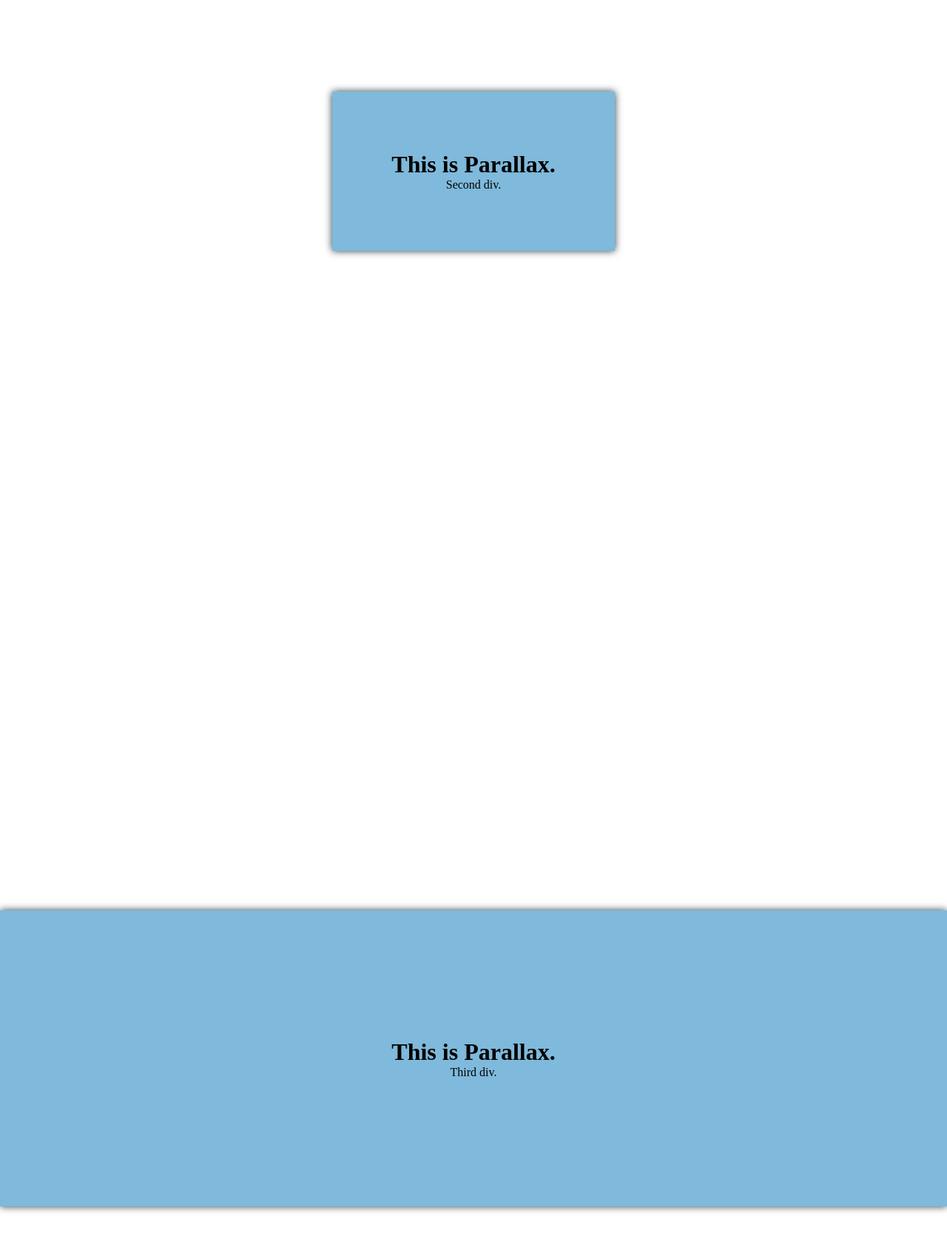
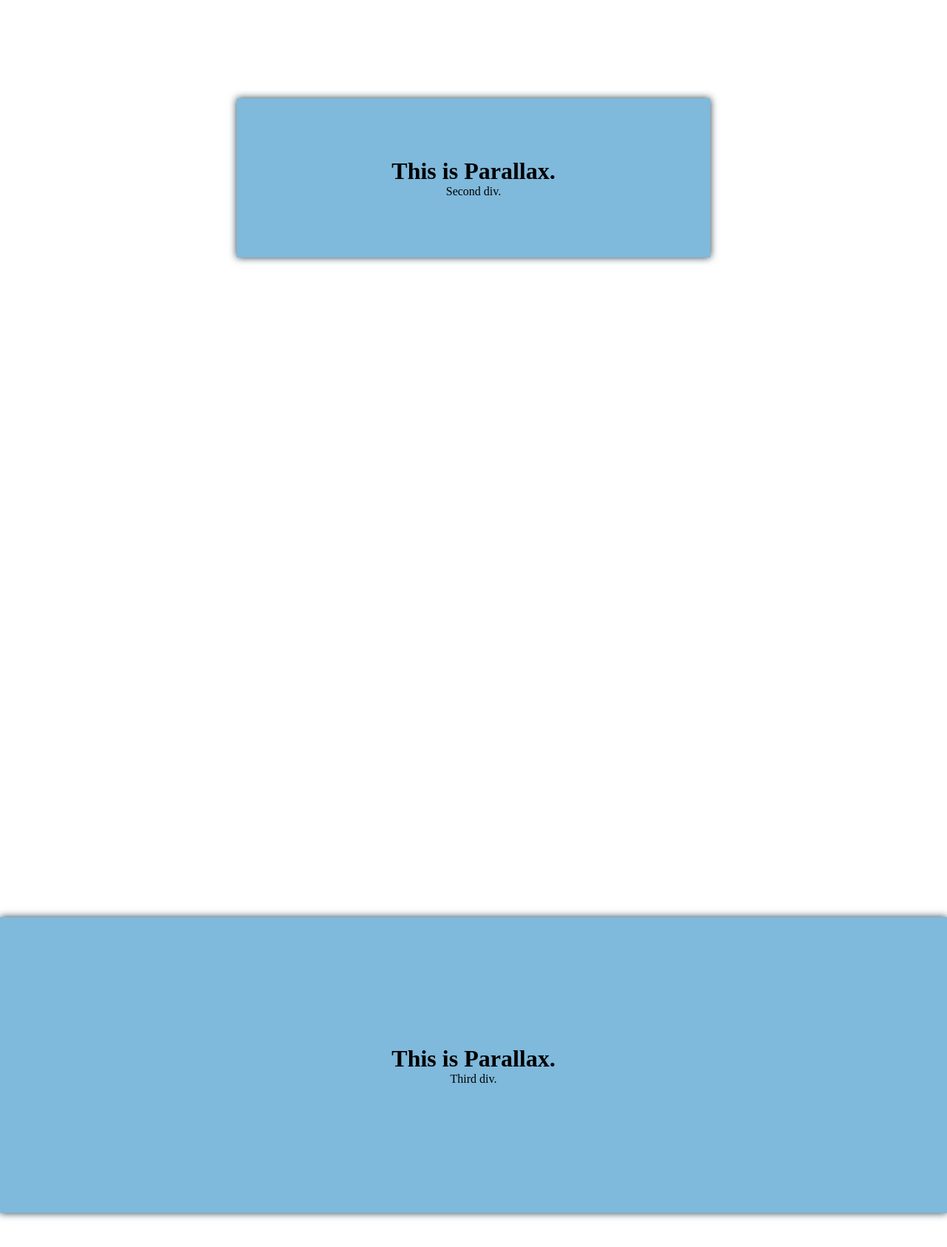
Before and after one commit to theNoobCoder0x01/ParallaxEffectUsingCSS, a plain HTML site: page index.html in a window 1280 px wide. Shown: the part 1360-3046 px from the top of the page at 74% size. Drawn offline with Linux system fonts and the light colour scheme.

Commit message:
Some minor changes.

```diff
--- a/assets/css/index.css
+++ b/assets/css/index.css
@@ -7,8 +7,8 @@
 .background {
     position: fixed;
     top: 0;
+    left: 0;
     bottom: 0;
-    left: 0;
     right: 0;
     background-position: center;
     background-repeat: no-repeat;
@@ -42,5 +42,9 @@
 }
 
 .w100 {
-    width: 100vw;
+    width: 100%;
 }
+
+.w50 {
+    width: 50%;
+}
```
Also changed, not shown: index.html (+0 -3 lines).
